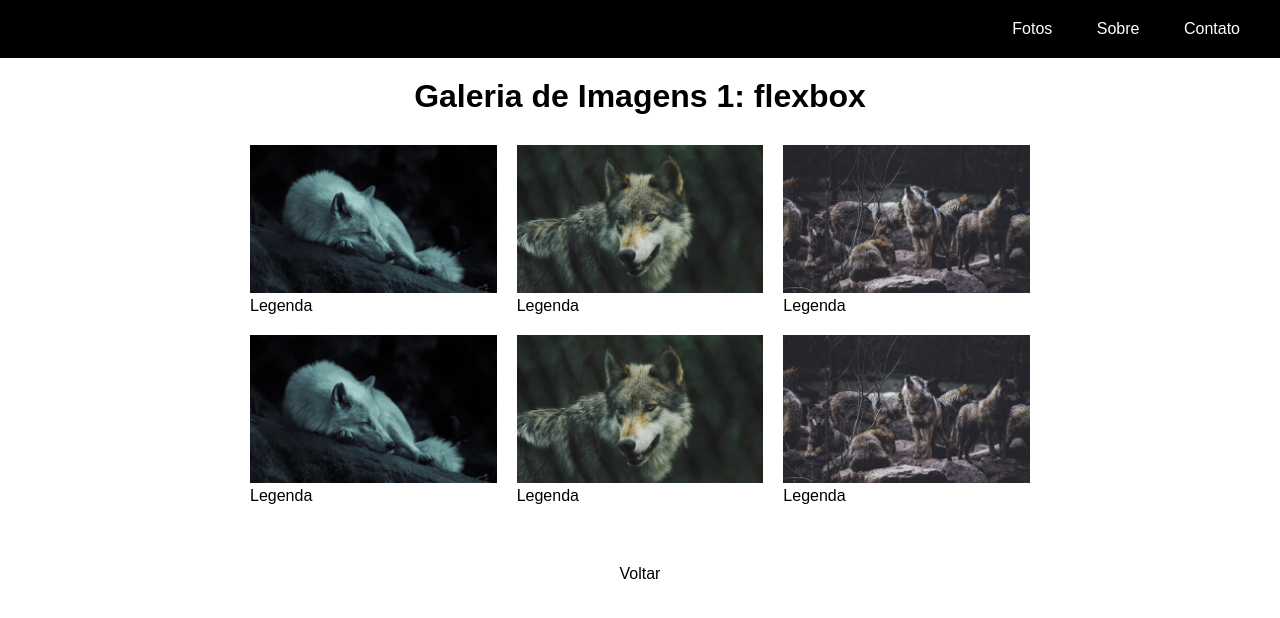
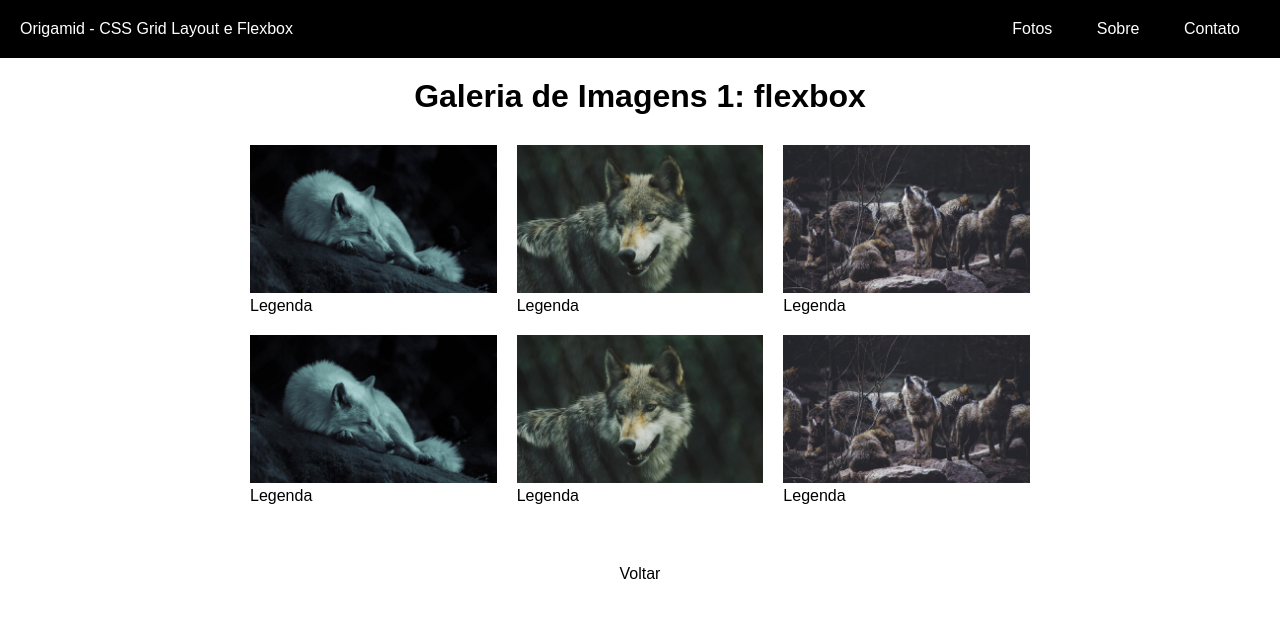
Before and after one commit to lhsdevweb/curso_css-flexgrid_site-tecflexgrid, a plain HTML site: page paginas/galeria-flex.html in a window 1280 px wide. Drawn offline with Linux system fonts and the light colour scheme.

Commit message:
3ª atualização do site para o portfólio.

```diff
--- a/layout/galeria-flex.css
+++ b/layout/galeria-flex.css
@@ -2,7 +2,7 @@
 * {margin: 0; padding: 0; font-family: Arial, Helvetica, sans-serif;}
 
 header {display: flex; flex-wrap: wrap; justify-content: space-between; align-items: center;
-        padding: 20px; background-color: black; }
+        padding: 20px; background-color: black; color: white;}
 
 a {text-decoration: none; color: white;}
 a:hover {text-decoration: underline; color: yellow;}
```
